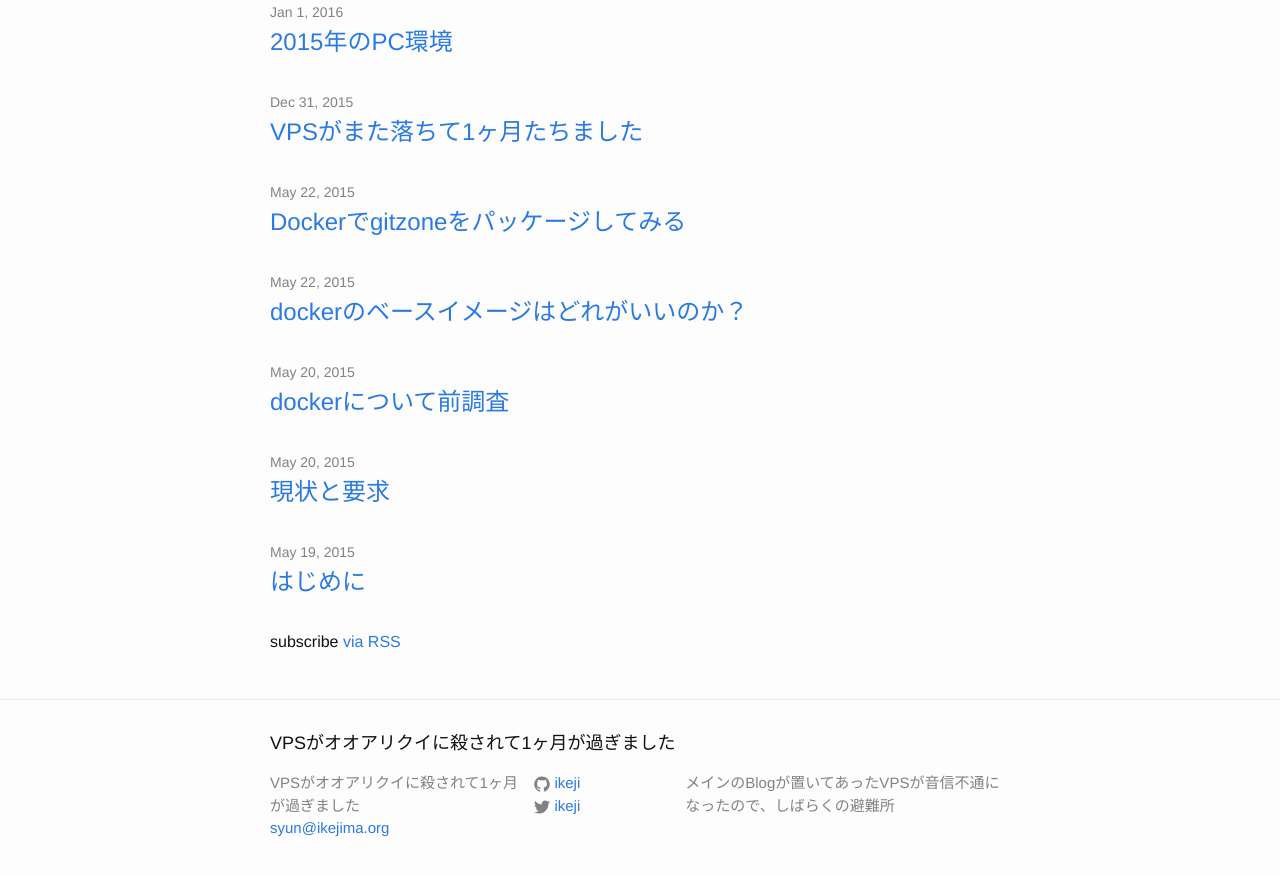
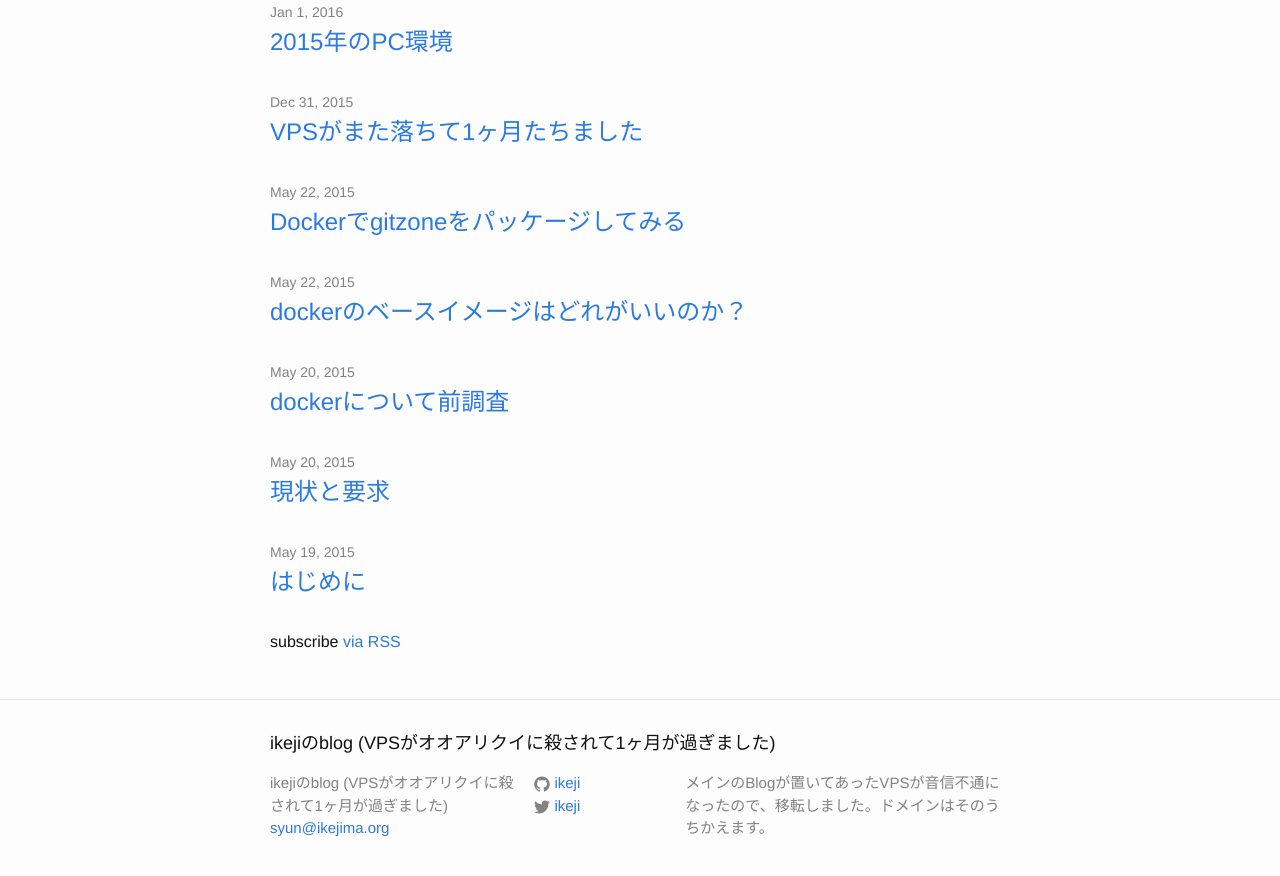
Before and after one commit to ikeji/ikeji.github.io, a Jekyll site: the page built from index.html, in a window 1280 px wide and 900 px high, scrolled down 587 px. Shown: the top 876 px of the window. Built offline with Jekyll 4.4.1, drawn with Linux system fonts in a browser that asks for light colours; some of the changed text lies outside the part shown.

Commit message:
Update title.

```diff
--- a/_config.yml
+++ b/_config.yml
@@ -1,8 +1,8 @@
 # Site settings
-title: VPSがオオアリクイに殺されて1ヶ月が過ぎました
+title: ikejiのblog (VPSがオオアリクイに殺されて1ヶ月が過ぎました)
 email: syun@ikejima.org
-description: > # this means to ignore newlines until "baseurl:"
-  メインのBlogが置いてあったVPSが音信不通になったので、しばらくの避難所
+description: >
+  メインのBlogが置いてあったVPSが音信不通になったので、移転しました。ドメインはそのうちかえます。
 baseurl: "" # the subpath of your site, e.g. /blog/
 url: "http://ikeji.github.io" # the base hostname & protocol for your site
 twitter_username: ikeji
```
